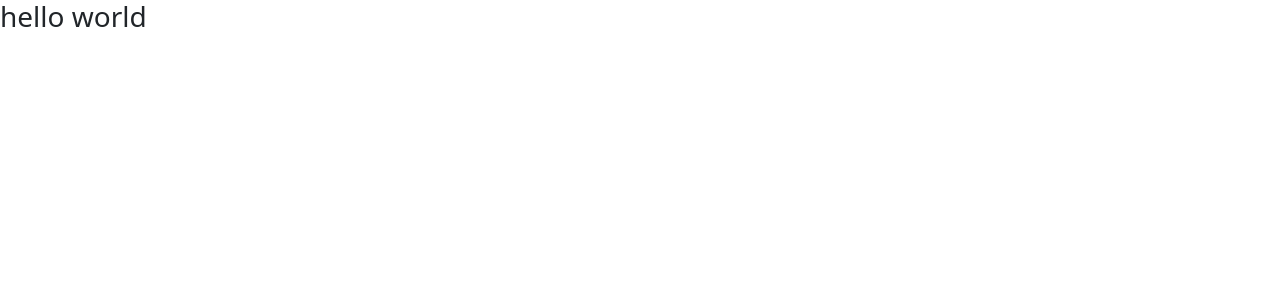
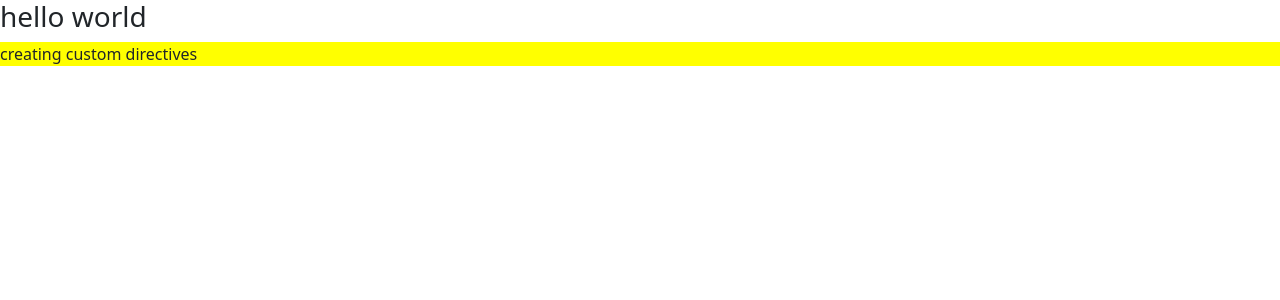
Before and after one commit to ManuDev03/angular-directive, an Angular app: page / in a window 1280 px wide. Shown: the top 300 px of the page. Built offline with nearby package versions, Linux system fonts and the light colour scheme.

Commit message:
custom attribute directive

```diff
--- a/src/app/app.component.html
+++ b/src/app/app.component.html
@@ -1 +1,2 @@
 <h3>hello world</h3>
+<p appHighlight>creating custom directives</p>
--- a/src/app/highlight.directive.ts
+++ b/src/app/highlight.directive.ts
@@ -1,10 +1,12 @@
-import { Directive } from '@angular/core';
+import { Directive, ElementRef } from '@angular/core';
 
 @Directive({
   selector: '[appHighlight]'
 })
 export class HighlightDirective {
 
-  constructor() { }
+  constructor(private el: ElementRef) {
+    el.nativeElement.style.backgroundColor="yellow"
+  }
 
 }
```
